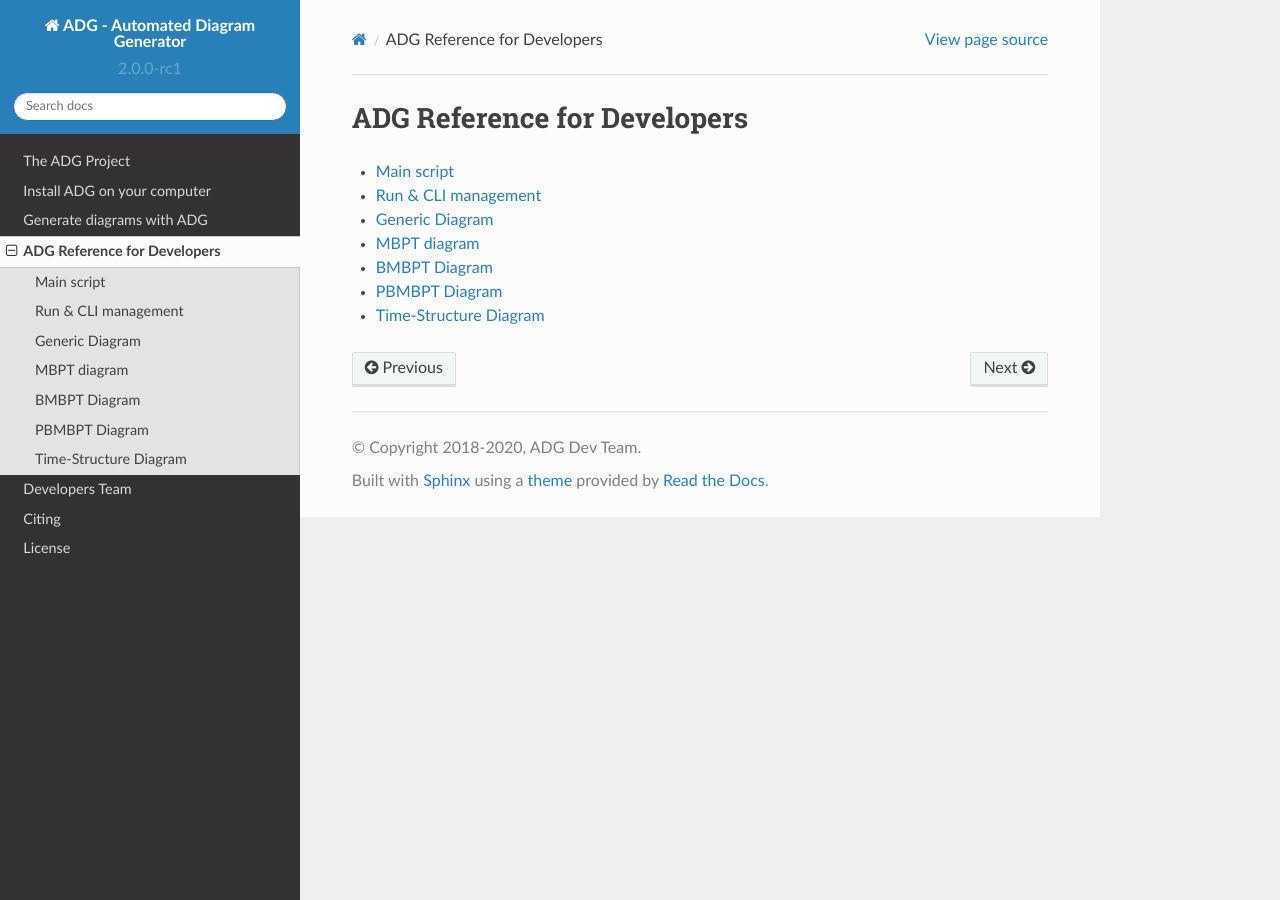
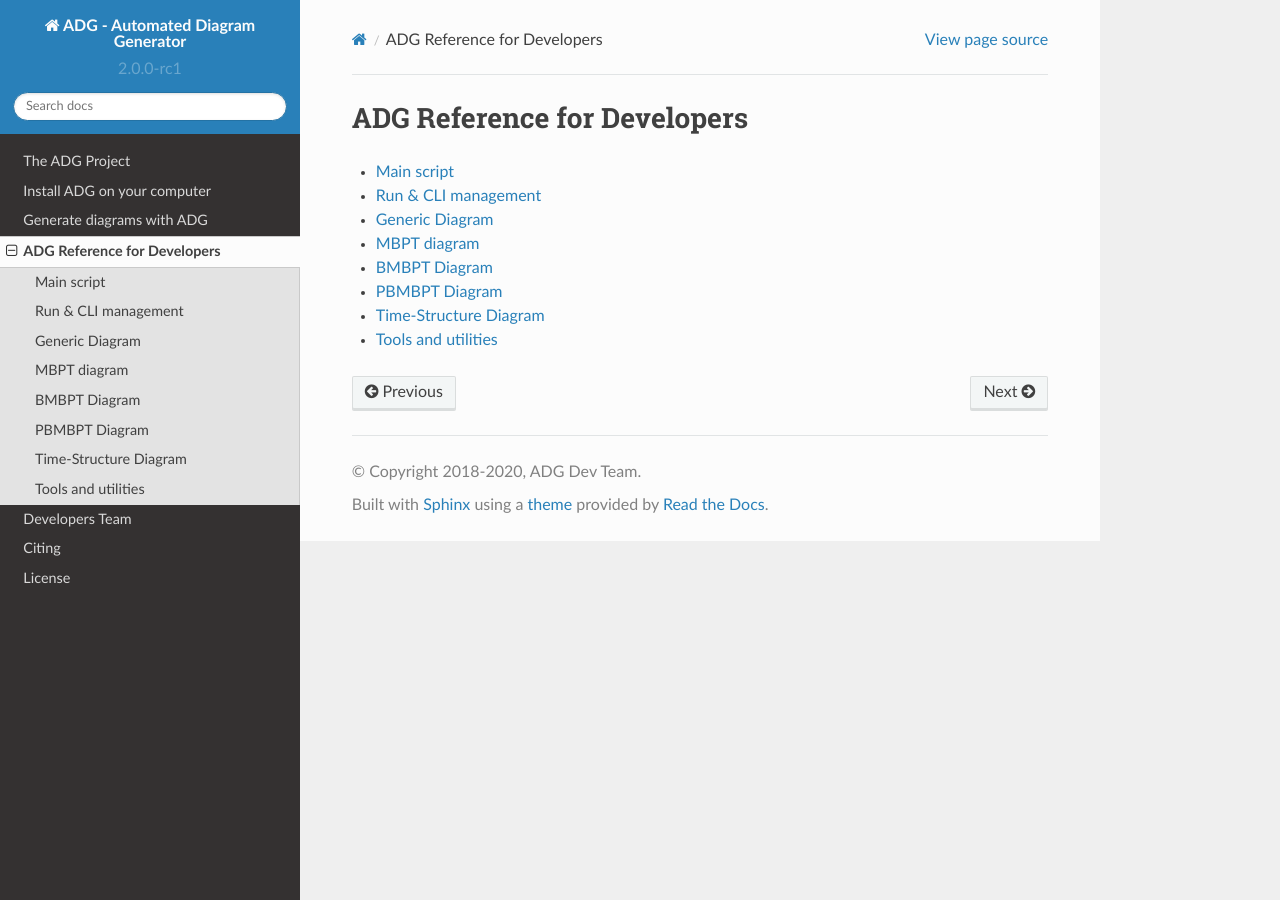
Before and after one commit to adgproject/adg, a Sphinx documentation site: the page built from doc/adg_ref.rst, in a window 1280 px wide. Built offline with Sphinx 7.4.7 and the Read the Docs theme 2.0.0, drawn with Linux system fonts in a browser that asks for light colours.

Commit message:
Add missing doc file, update documentation and manpages

```diff
--- /dev/null
+++ b/doc/adg/tools.rst
@@ -0,0 +1,7 @@
+Tools and utilities
+--------------------
+
+.. automodule:: adg.tools
+    :members:
+    :undoc-members:
+    :show-inheritance:
--- a/doc/adg_ref.rst
+++ b/doc/adg_ref.rst
@@ -11,3 +11,4 @@ ADG Reference for Developers
     adg/bmbpt
     adg/pbmbpt
     adg/tsd
+    adg/tools
```
Also changed, not shown: 1 other file.
